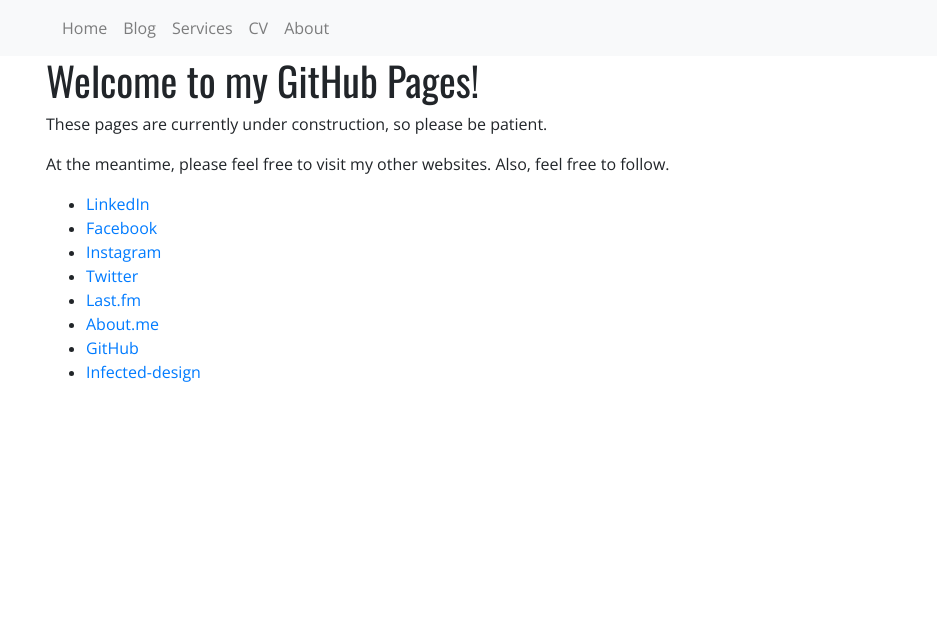
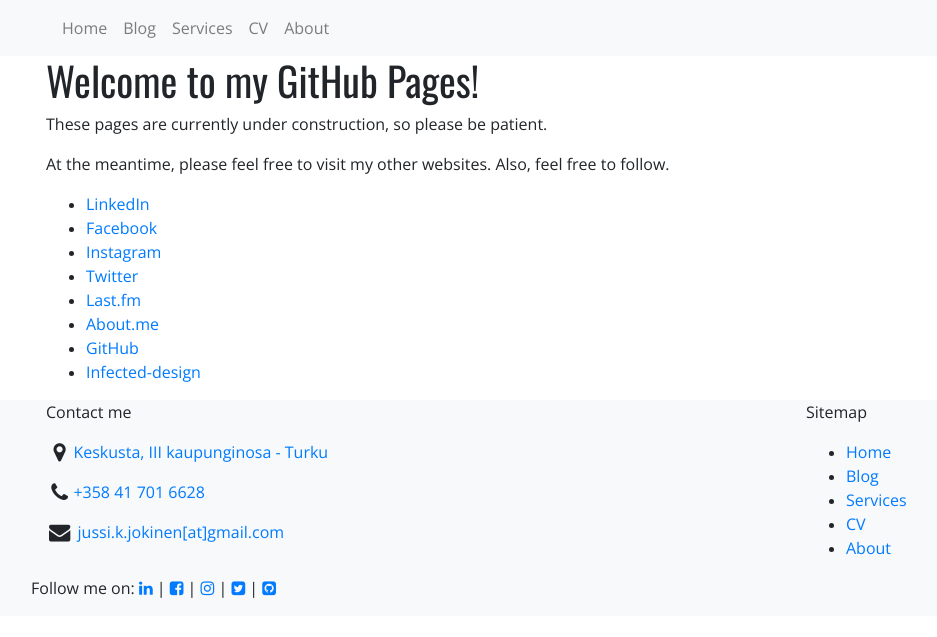
Before and after one commit to n00bsaiboth/n00bsaiboth.github.io, a Jekyll site: the page built from index.html, in a window 1280 px wide. Shown: the top 637 px of the page, without its empty margins (39-976 px from the left). Built offline with Jekyll 4.4.1, drawn with Linux system fonts in a browser that asks for light colours.

Commit message:
Update default.html

```diff
--- a/_layouts/default.html
+++ b/_layouts/default.html
@@ -71,11 +71,40 @@
     {{ content }}
   </section>
 
-  <footer class="bg-light">
-  	<div class="container">
+<footer class="footer bg-light">
+            <div class="container">
+		    <div class="row">
+     			<div class="col-8">
+				<p>Contact me</p>
 
-	</div>
-  </footer>
+        			<p class=""><i class="fa fa-map-marker fa-fw fa-lg"></i><a class="" href="https://goo.gl/maps/7iqsCPk5knuJW2Vm9" target="_blank">Keskusta, III kaupunginosa - Turku</a></p>
+        			<p class=""><i class="fa fa-phone fa-fw fa-lg"></i><a class="" href="tel:+358 41 701 6628 ">+358 41 701 6628</a></p>
+        			<p class=""><i class="fa fa-envelope fa-fw fa-lg"></i> <a class="" href="mailto:jussi.k.jokinen[at]gmail.com ">jussi.k.jokinen[at]gmail.com</a></p>
+                        </div>
+
+     			<div class="col-4">
+				<p>Sitemap</p>
+				<ul>
+					<li><a class="" href="/">Home</a></li>
+					<li><a class="" href="/blog">Blog</a></li>
+					<li><a class="" href="/services">Services</a></li>
+					<li><a class="" href="/cv">CV</a></li>
+					<li><a class="" href="/about">About</a></li>
+				</ul>
+                        </div>
+		    </div>
+
+                    <div class="row">
+                        <p> Follow me on:
+                            <a href="https://www.linkedin.com/in/jussi-jokinen-86722634/" target="_blank"><i class="fa fa-linkedin"></i></a> |
+                            <a href="https://facebook.com/n00bsaiboth/" target="_blank"><i class="fa fa-facebook-square"></i></a> |
+                            <a href="https://www.instagram.com/n00bsaiboth/" target="_blank"><i class="fa fa-instagram"></i></a> |
+                            <a href="https://twitter.com/n00bsaiboth/" target="_blank"><i class="fa fa-twitter-square"></i></a> |
+                            <a href="https://github.com/n00bsaiboth/" target="_blank"><i class="fa fa-github-square"></i></a>
+                        </p>
+                    </div>
+            </div>
+        </footer>
 
   <script src="https://code.jquery.com/jquery-3.5.1.slim.min.js" integrity="sha384-DfXdz2htPH0lsSSs5nCTpuj/zy4C+OGpamoFVy38MVBnE+IbbVYUew+OrCXaRkfj" crossorigin="anonymous"></script>
   <script src="https://cdn.jsdelivr.net/npm/popper.js@1.16.1/dist/umd/popper.min.js" integrity="sha384-9/reFTGAW83EW2RDu2S0VKaIzap3H66lZH81PoYlFhbGU+6BZp6G7niu735Sk7lN" crossorigin="anonymous"></script>
```
